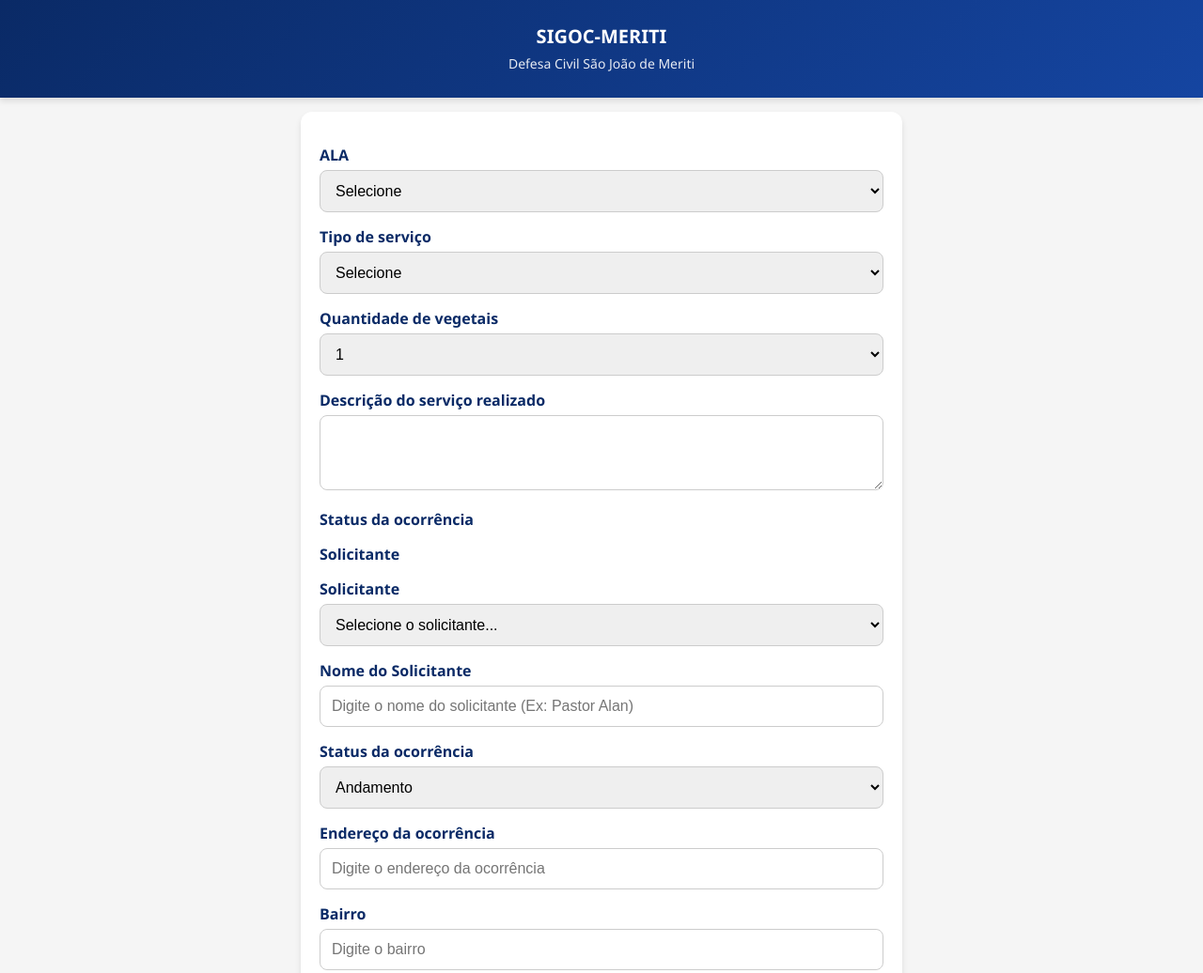
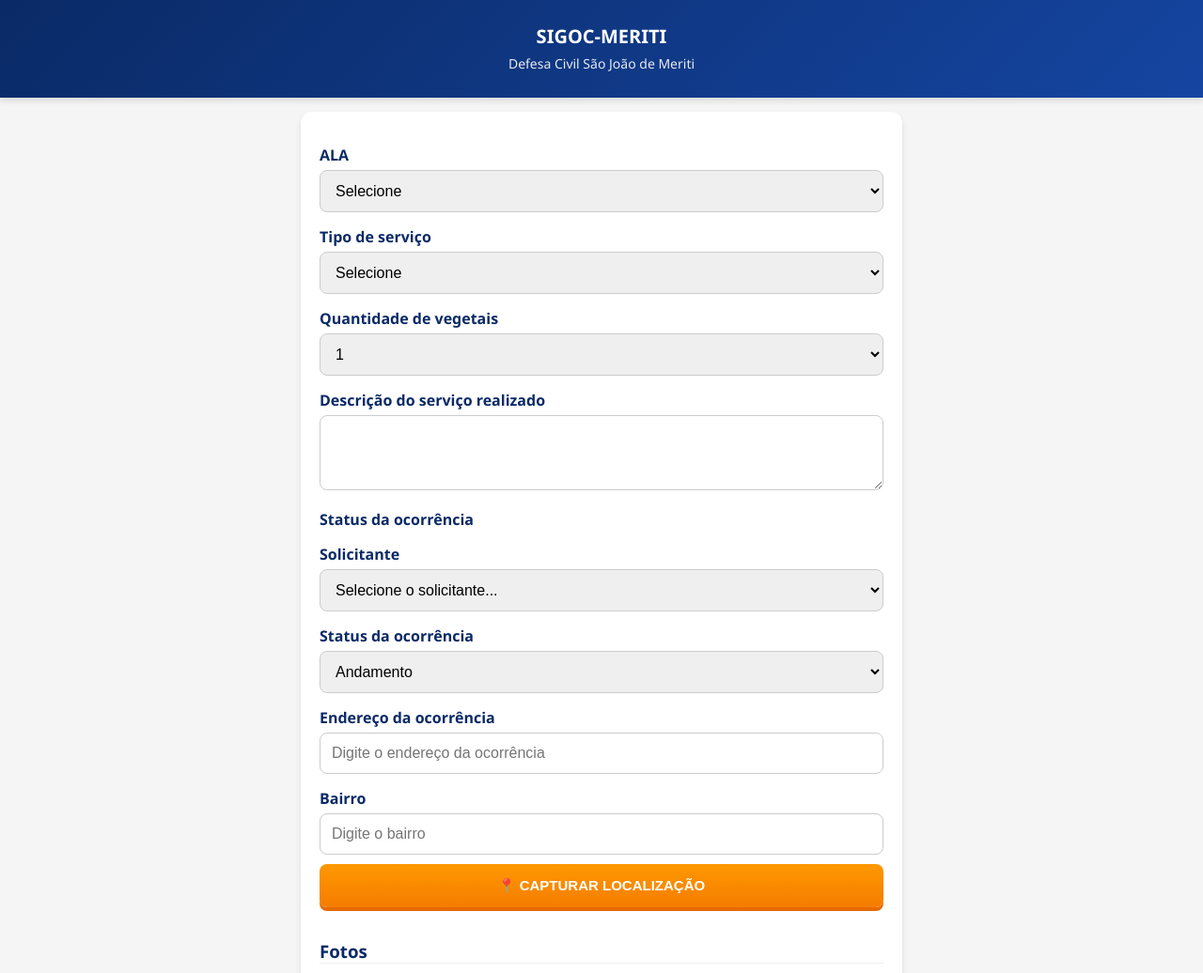
Before and after one commit to SIGOC-MERITI/sigoc-meriti, a website: page public/index.html in a window 1280 px wide. Shown: the top 1036 px of the page at 94% size. Drawn offline with nearby package versions, Linux system fonts and the light colour scheme.

Commit message:
Update index.html
retornei ao git anterior pois duplicou o nome do solicitante

```diff
--- a/public/index.html
+++ b/public/index.html
@@ -94,9 +94,7 @@
         <textarea id="descricao" rows="3" maxlength="300"></textarea>
 
         <label>Status da ocorrência</label>
-       <label for="solicitante">Solicitante</label>
-<!-- Campo Solicitante (Tipo/Categoria) -->
-<label for="solicitante">Solicitante</label>
+      <label for="solicitante">Solicitante</label>
 <select id="solicitante" name="solicitante" required>
   <option value="" disabled selected>Selecione o solicitante...</option>
   <option value="Light">Light</option>
@@ -113,11 +111,6 @@
   <option value="Via Instagram">Via Instagram</option>
 </select>
 
-<!-- NOVO: Campo para digitar o nome de quem solicitou -->
-<label for="nome_solicitante">Nome do Solicitante</label>
-<input type="text" id="nome_solicitante" name="nome_solicitante" placeholder="Digite o nome do solicitante (Ex: Pastor Alan)" required>
-
-<!-- Campo Status -->
 <label for="status">Status da ocorrência</label>
 <select id="status" name="status" required>
   <option value="Andamento" selected>Andamento</option>
```
